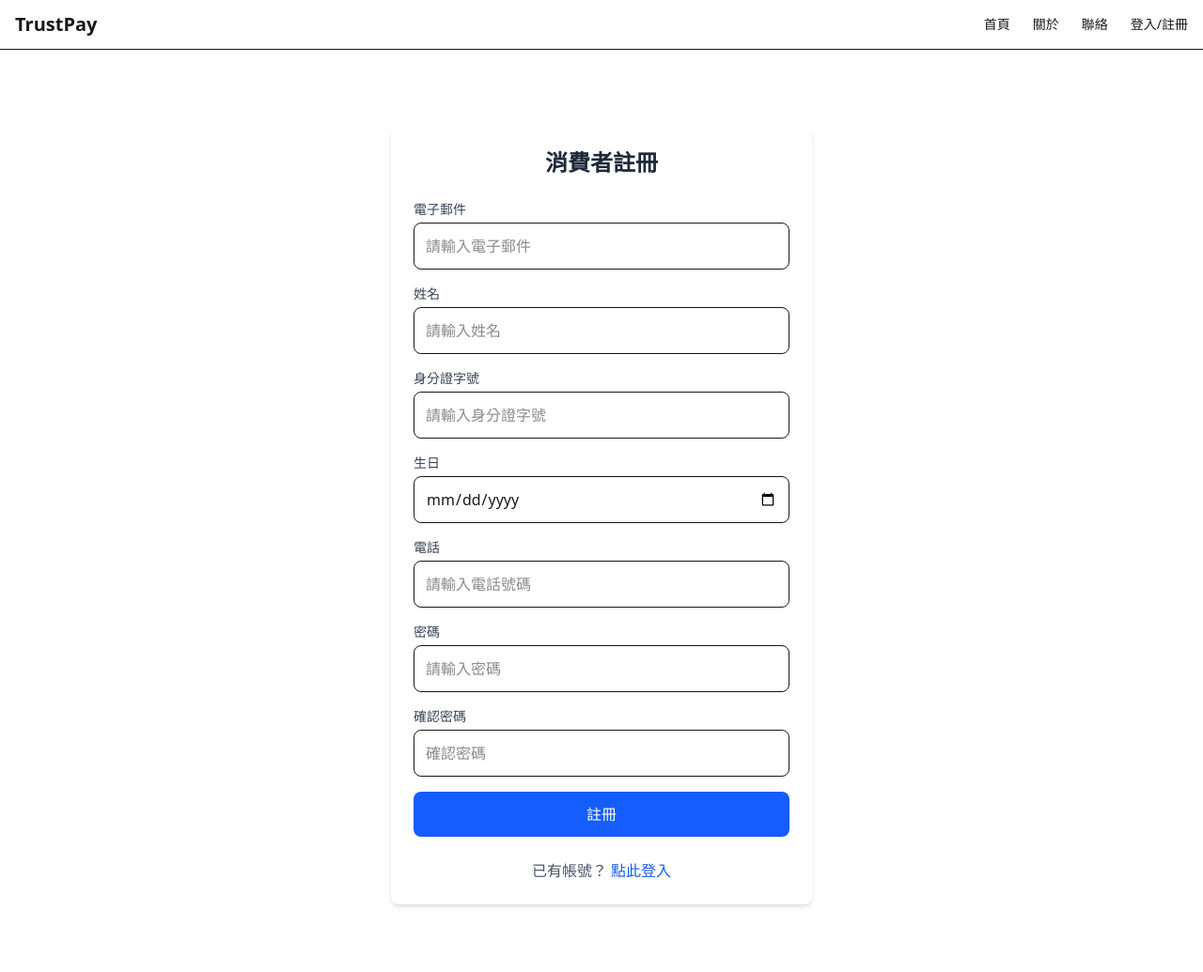
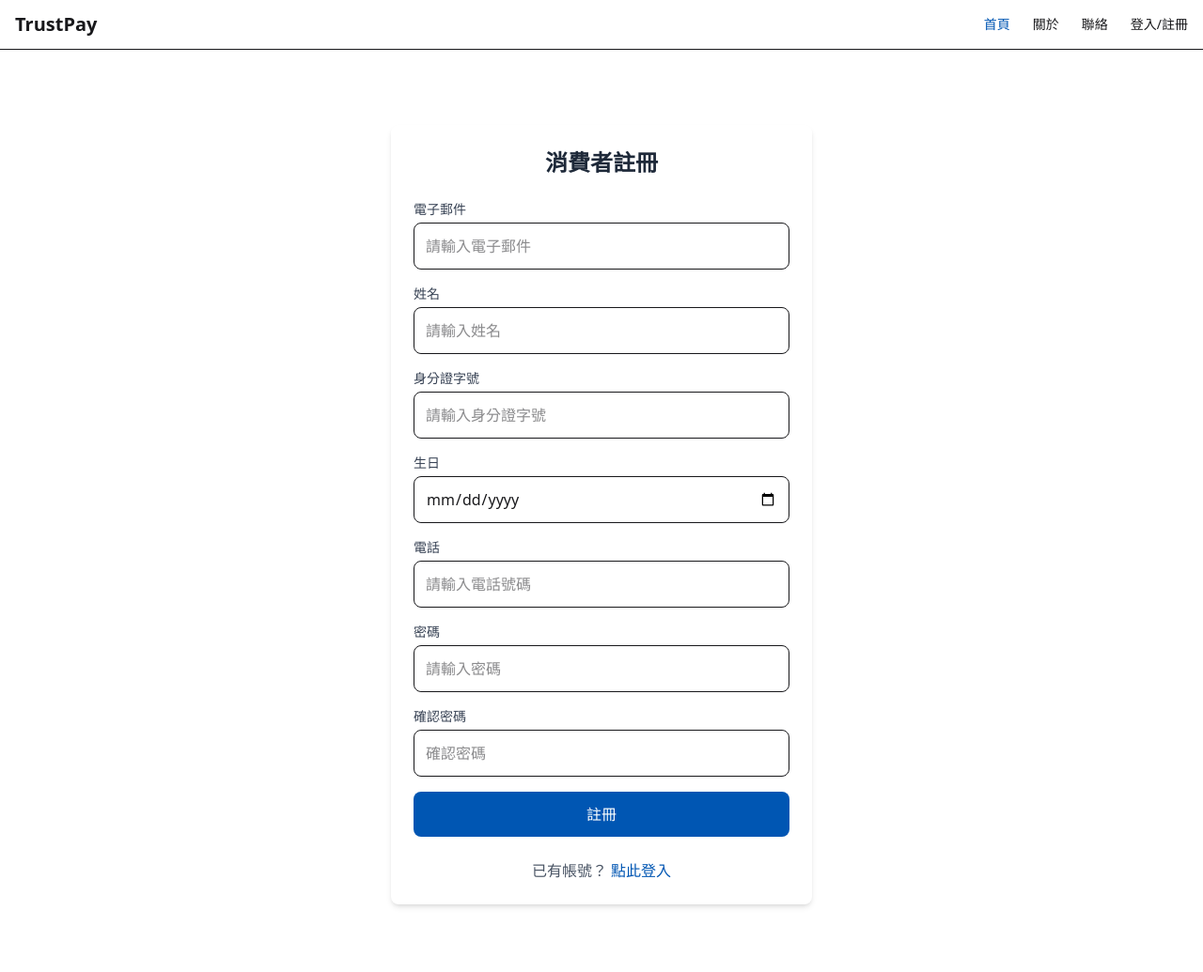
Before and after one commit to astrocamp/20th-TruePay, a Django app: page /customers/register/ in a window 1280 px wide. Shown: the top 1035 px of the page at 94% size. Run offline with Django 5.2, Linux system fonts and the light colour scheme; style sheets or scripts are compiled from the project's sources.

Commit message:
#12 按鈕顏色調整

```diff
--- a/customers_account/templates/customers/register.html
+++ b/customers_account/templates/customers/register.html
@@ -98,7 +98,7 @@
             {% endif %}
         </div>
 
-        <button type="submit" class="w-full bg-blue-600 text-white py-3 px-4 rounded-lg hover:bg-blue-700 focus:outline-none focus:ring-2 focus:ring-blue-500 focus:ring-offset-2 transition duration-200">
+        <button type="submit" class="w-full bg-[#0056B3] text-white py-3 px-4 rounded-lg hover:bg-[#00408A] focus:outline-none focus:ring-2 focus:ring-[#0056B3] focus:ring-offset-2 transition duration-200">
             註冊
         </button>
     </form>
@@ -106,7 +106,7 @@
     <div class="mt-6 text-center">
         <p class="text-gray-600">
             已有帳號？
-            <a href="{% url 'customers_account:login' %}" class="text-blue-600 hover:text-blue-800 font-medium">
+            <a href="{% url 'customers_account:login' %}" class="text-[#0056B3] hover:text-[#00408A] font-medium">
                 點此登入
             </a>
         </p>
--- a/merchant_account/templates/merchant_account/Register.html
+++ b/merchant_account/templates/merchant_account/Register.html
@@ -110,7 +110,7 @@
             {% endif %}
         </div>
 
-        <button type="submit" class="w-full bg-blue-600 text-white py-3 px-4 rounded-lg hover:bg-blue-700 focus:outline-none focus:ring-2 focus:ring-blue-500 focus:ring-offset-2 transition duration-200">
+        <button type="submit" class="w-full bg-[#0056B3] text-white py-3 px-4 rounded-lg hover:bg-[#00408A] focus:outline-none focus:ring-2 focus:ring-[#0056B3] focus:ring-offset-2 transition duration-200">
             註冊
         </button>
     </form>
--- a/merchant_account/templates/merchant_account/login.html
+++ b/merchant_account/templates/merchant_account/login.html
@@ -38,7 +38,7 @@
             {% endif %}
         </div>
 
-        <button type="submit" class="w-full bg-blue-600 text-white py-3 px-4 rounded-lg hover:bg-blue-700 focus:outline-none focus:ring-2 focus:ring-blue-500 focus:ring-offset-2 transition duration-200">
+        <button type="submit" class="w-full bg-[#0056B3] text-white py-3 px-4 rounded-lg hover:bg-[#00408A] focus:outline-none focus:ring-2 focus:ring-[#0056B3] focus:ring-offset-2 transition duration-200">
             登入
         </button>
     </form>
--- a/templates/layouts/default.html
+++ b/templates/layouts/default.html
@@ -31,10 +31,10 @@
 
       <!-- 桌機版選單 -->
       <ul class="hidden md:flex items-center gap-6 text-sm font-medium">
-        <li><a href="{% url 'pages:home' %}" class="text-brand-blue hover:underline">首頁</a></li>
-        <li><a href="{% url 'pages:about' %}" class="text-brand-grayDark hover:text-brand-blue">關於</a></li>
-        <li><a href="{% url 'pages:contact' %}" class="text-brand-grayDark hover:text-brand-blue">聯絡</a></li>
-        <li><a href="{% url 'pages:selectrole' %}" class="text-brand-grayDark hover:text-brand-blue">登入/註冊</a></li>
+        <li><a href="{% url 'pages:home' %}" class="text-[#0056B3] hover:underline">首頁</a></li>
+        <li><a href="{% url 'pages:about' %}" class="text-brand-grayDark hover:text-[#0056B3]">關於</a></li>
+        <li><a href="{% url 'pages:contact' %}" class="text-brand-grayDark hover:text-[#0056B3]">聯絡</a></li>
+        <li><a href="{% url 'pages:selectrole' %}" class="text-brand-grayDark hover:text-[#0056B3]">登入/註冊</a></li>
       </ul>
     </div>
 
@@ -43,10 +43,10 @@
       <!-- 展開後的品牌名稱 -->
       <div class="px-4 py-2 font-bold text-brand-black text-lg">TrustPay</div>
       <ul class="flex flex-col gap-2 px-4 py-2 text-sm font-medium">
-        <li><a href="{% url 'pages:home' %}" class="block text-brand-blue hover:underline">首頁</a></li>
-        <li><a href="{% url 'pages:about' %}" class="block text-brand-grayDark hover:text-brand-blue">關於</a></li>
-        <li><a href="{% url 'pages:contact' %}" class="block text-brand-grayDark hover:text-brand-blue">聯絡</a></li>
-        <li><a href="{% url 'pages:selectrole' %}" class="block text-brand-grayDark hover:text-brand-blue">登入/註冊</a></li>
+        <li><a href="{% url 'pages:home' %}" class="block text-[#0056B3] hover:underline">首頁</a></li>
+        <li><a href="{% url 'pages:about' %}" class="block text-brand-grayDark hover:text-[#0056B3]">關於</a></li>
+        <li><a href="{% url 'pages:contact' %}" class="block text-brand-grayDark hover:text-[#0056B3]">聯絡</a></li>
+        <li><a href="{% url 'pages:selectrole' %}" class="block text-brand-grayDark hover:text-[#0056B3]">登入/註冊</a></li>
 
       </ul>
     </div>
```
Also changed, not shown: customers_account/templates/customers/login.html (+8 -8 lines), templates/layouts/login_base.html (deleted, +0 -38 lines), templates/layouts/register_base.html (deleted, +0 -45 lines).
